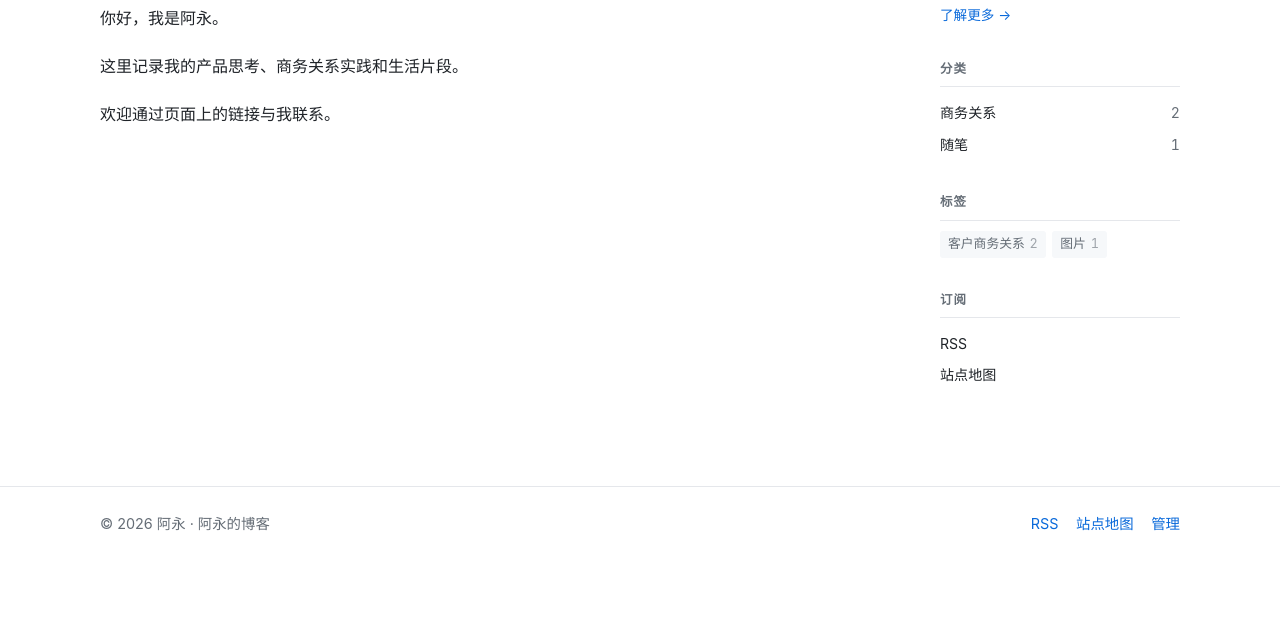
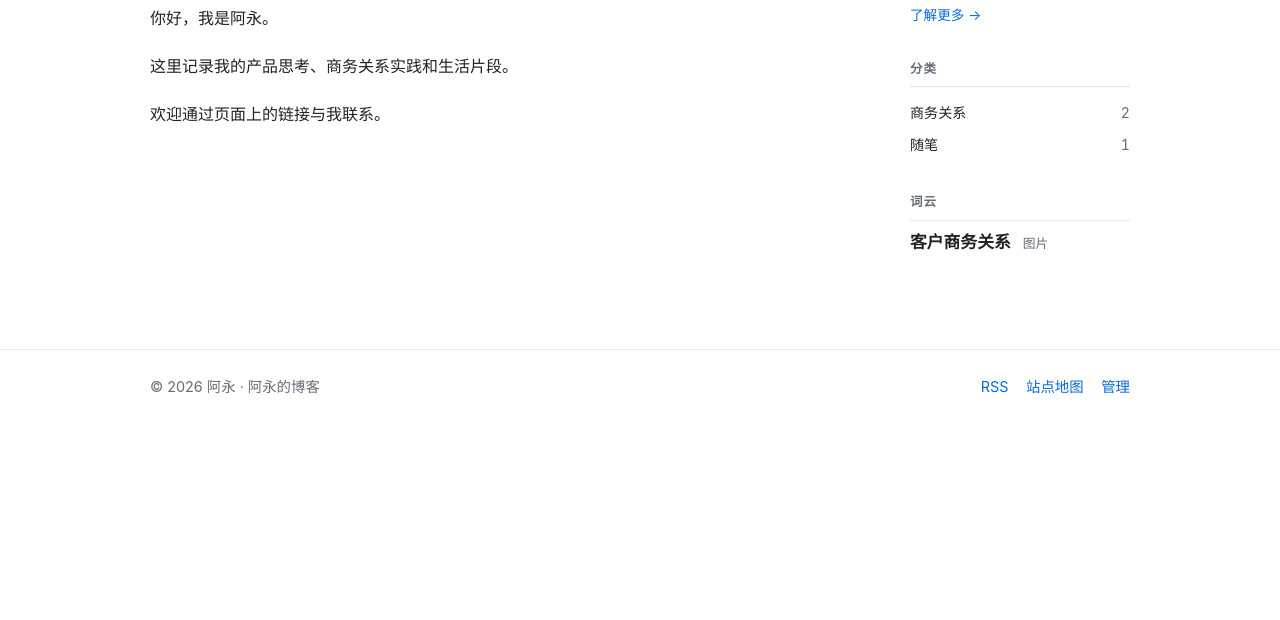
Before and after one commit to zh-simon/wordfo-blog, an Astro site: page /about in a window 1280 px wide. Shown: the part 180-800 px from the top of the page. Built offline with nearby package versions, Linux system fonts and the light colour scheme; Astro itself is replaced by a stand-in of ours.

Commit message:
改版：通用页面路由、Gitee 图片修复、分类与两栏布局

```diff
--- a/public/admin/config.yml
+++ b/public/admin/config.yml
@@ -17,7 +17,7 @@ collections:
     fields:
       - { label: 标题, name: title, widget: string }
       - { label: 摘要, name: description, widget: text }
-      - { label: 分类, name: category, widget: string, default: 随笔 }
+      - { label: 分类, name: category, widget: string, default: 随笔, hint: "文章归类，如：随笔 / 商务关系。同名分类会自动聚合到右侧栏。" }
       - { label: 发布日期, name: pubDate, widget: datetime, type: date }
       - { label: 标签, name: tags, widget: list }
       - { label: 草稿, name: draft, widget: boolean, default: false }
--- a/src/components/PostCard.astro
+++ b/src/components/PostCard.astro
@@ -17,8 +17,8 @@ const { post } = Astro.props;
     <h2 class="post-title">
       <a href={`/blog/${post.id}/`}>{post.data.title}</a>
     </h2>
-    <span class="post-category">{post.data.category}</span>
   </div>
+  <div class="post-foot">
     {post.data.description && <p class="post-desc">{post.data.description}</p>}
     {post.data.tags.length > 0 && (
       <div class="post-tags">
@@ -27,4 +27,5 @@ const { post } = Astro.props;
         ))}
       </div>
     )}
+  </div>
 </li>
--- a/src/components/Sidebar.astro
+++ b/src/components/Sidebar.astro
@@ -5,6 +5,7 @@ import { SITE_DESCRIPTION } from '../consts';
 const posts = await getPublishedPosts();
 const categories = countBy(posts, (post) => [post.data.category]);
 const tags = countBy(posts, (post) => post.data.tags);
+const maxCount = tags.length > 0 ? tags[0][1] : 1;
 ---
 
 <aside class="sidebar" aria-label="站点侧栏">
@@ -30,22 +31,17 @@ const tags = countBy(posts, (post) => post.data.tags);
 
   {tags.length > 0 && (
     <section class="side-block">
-      <h2 class="side-title">标签</h2>
-      <div class="side-tags">
-        {tags.map(([name, count]) => (
-          <a href={`/tags/${encodeURIComponent(name)}/`}>
-            {name}<span>{count}</span>
-          </a>
-        ))}
+      <h2 class="side-title">词云</h2>
+      <div class="word-cloud">
+        {tags.map(([name, count]) => {
+          const level = count === maxCount ? 3 : count >= 2 ? 2 : 1;
+          return (
+            <a class={`cloud-tag s${level}`} href={`/tags/${encodeURIComponent(name)}/`}>
+              {name}
+            </a>
+          );
+        })}
       </div>
     </section>
   )}
-
-  <section class="side-block">
-    <h2 class="side-title">订阅</h2>
-    <ul class="side-list">
-      <li><a href="/rss.xml">RSS</a></li>
-      <li><a href="/sitemap.xml">站点地图</a></li>
-    </ul>
-  </section>
 </aside>
--- a/src/layouts/BaseLayout.astro
+++ b/src/layouts/BaseLayout.astro
@@ -18,11 +18,10 @@ const canonicalURL = new URL(Astro.url.pathname, SITE_URL).href;
 const ogImageURL = new URL(ogImage, SITE_URL).href;
 const path = Astro.url.pathname;
 
+// 分类、标签、订阅都在右侧栏，顶部只保留主入口和后台自建页面
 const links = [
   { href: '/', label: '首页' },
   { href: '/blog/', label: '文章' },
-  { href: '/categories/', label: '分类' },
-  { href: '/tags/', label: '标签' },
   ...pages.map((page) => ({ href: `/${page.id}/`, label: page.data.title })),
 ];
 ---
--- a/src/styles/global.css
+++ b/src/styles/global.css
@@ -6,8 +6,8 @@
   --border: #e5e7eb;
   --accent: #0969da;
   --code-bg: #f6f8fa;
-  --max: 1120px;
-  --side: 240px;
+  --max: 1020px;
+  --side: 220px;
 }
 
 @media (prefers-color-scheme: dark) {
@@ -22,7 +22,6 @@
 }
 
 * { box-sizing: border-box; }
-
 html { font-size: 16px; line-height: 1.75; }
 
 body {
@@ -67,12 +66,7 @@ a:hover { text-decoration: underline; }
 .nav a:hover { color: var(--fg); text-decoration: none; }
 .nav a[aria-current="page"] { color: var(--fg); font-weight: 600; }
 
-.page-layout {
-  display: flex;
-  align-items: flex-start;
-  gap: 2.75rem;
-  padding-top: 0.5rem;
-}
+.page-layout { display: flex; align-items: flex-start; gap: 2rem; padding-top: 0.5rem; }
 .content { flex: 1; min-width: 0; }
 
 .sidebar { flex: 0 0 var(--side); width: var(--side); font-size: 0.88rem; padding-top: 2.5rem; }
@@ -93,16 +87,13 @@ a:hover { text-decoration: underline; }
 .side-list a { color: var(--fg); }
 .side-list a:hover { color: var(--accent); text-decoration: none; }
 .side-count { color: var(--muted); font-variant-numeric: tabular-nums; }
-.side-tags { display: flex; flex-wrap: wrap; gap: 0.4rem; }
-.side-tags a {
-  font-size: 0.8rem;
-  color: var(--muted);
-  background: var(--code-bg);
-  padding: 0.15rem 0.5rem;
-  border-radius: 3px;
-}
-.side-tags a:hover { color: var(--accent); text-decoration: none; }
-.side-tags span { margin-left: 0.3rem; opacity: 0.6; font-variant-numeric: tabular-nums; }
+
+.word-cloud { display: flex; flex-wrap: wrap; align-items: baseline; gap: 0.4rem 0.75rem; }
+.cloud-tag { color: var(--muted); line-height: 1.4; }
+.cloud-tag.s1 { font-size: 0.8rem; }
+.cloud-tag.s2 { font-size: 0.92rem; }
+.cloud-tag.s3 { font-size: 1.05rem; font-weight: 600; color: var(--fg); }
+.cloud-tag:hover { color: var(--accent); text-decoration: none; }
 
 .site-footer {
   border-top: 1px solid var(--border);
@@ -120,7 +111,7 @@ a:hover { text-decoration: underline; }
 .section-title { font-size: 0.85rem; color: var(--muted); font-weight: 600; margin: 0 0 0.5rem; }
 
 .post-list { list-style: none; padding: 0; margin: 0; }
-.post-item { padding: 0.9rem 0; border-bottom: 1px dashed var(--border); }
+.post-item { padding: 0.85rem 0; border-bottom: 1px dashed var(--border); }
 .post-item:last-child { border-bottom: none; }
 .post-line { display: flex; align-items: baseline; gap: 0.75rem; }
 .post-date {
@@ -132,16 +123,13 @@ a:hover { text-decoration: underline; }
 .post-title { flex: 1; min-width: 0; font-size: 1.05rem; line-height: 1.45; margin: 0; font-weight: 600; }
 .post-title a { color: var(--fg); }
 .post-title a:hover { color: var(--accent); text-decoration: none; }
-.post-category {
-  flex: 0 0 auto;
-  font-size: 0.74rem;
-  color: var(--muted);
-  background: var(--code-bg);
-  padding: 0.1rem 0.45rem;
-  border-radius: 3px;
-}
+
+.post-foot { display: flex; align-items: baseline; flex-wrap: wrap; gap: 0.3rem 0.8rem; margin-left: 5.85rem; }
 .post-desc {
-  margin: 0.2rem 0 0 5.85rem;
+  flex: 0 1 auto;
+  min-width: 0;
+  max-width: 75%;
+  margin: 0;
   color: var(--muted);
   font-size: 0.88rem;
   line-height: 1.5;
@@ -149,12 +137,8 @@ a:hover { text-decoration: underline; }
   overflow: hidden;
   text-overflow: ellipsis;
 }
-.post-tags { margin: 0.25rem 0 0 5.85rem; text-align: right; }
-.tag {
-  font-size: 0.76rem;
-  color: var(--muted);
-  margin-left: 0.5rem;
-}
+.post-tags { flex: 0 0 auto; display: flex; gap: 0.4rem; white-space: nowrap; }
+.tag { font-size: 0.76rem; color: var(--muted); }
 .tag:hover { color: var(--accent); text-decoration: none; }
 
 .index-grid { display: grid; grid-template-columns: repeat(auto-fill, minmax(150px, 1fr)); gap: 0.6rem; }
@@ -174,9 +158,8 @@ a:hover { text-decoration: underline; }
 .article-header { border-bottom: 1px solid var(--border); margin-bottom: 2rem; padding-bottom: 1.4rem; }
 .article-header h1 { font-size: 2rem; line-height: 1.35; margin: 0 0 0.7rem; letter-spacing: -0.02em; }
 .article-meta { display: flex; flex-wrap: wrap; gap: 0.4rem 1rem; color: var(--muted); font-size: 0.85rem; }
-.article-body { font-size: 1rem; line-height: 1.9; text-align: justify; text-justify: inter-ideograph; }
+.article-body { font-size: 1rem; line-height: 1.9; }
 .article-body p { margin: 1.1em 0; }
-.article-body h2, .article-body h3 { text-align: left; }
 .article-body h2 { margin-top: 2.25rem; font-size: 1.4rem; letter-spacing: -0.01em; }
 .article-body h3 { margin-top: 1.75rem; font-size: 1.15rem; }
 .article-body ul, .article-body ol { padding-left: 1.5rem; }
@@ -189,16 +172,16 @@ a:hover { text-decoration: underline; }
   overflow-x: auto;
   font-size: 0.9rem;
   line-height: 1.6;
-  text-align: left;
 }
 .article-body code { font-family: ui-monospace, SFMono-Regular, Menlo, Consolas, monospace; }
 .article-body :not(pre) > code { background: var(--code-bg); padding: 0.15rem 0.35rem; border-radius: 4px; font-size: 0.88em; }
-.article-body blockquote {
-  border-left: 3px solid var(--border);
-  margin: 1.5rem 0;
-  padding: 0.25rem 1rem;
-  color: var(--muted);
-}
+.article-body blockquote { border-left: 3px solid var(--border); margin: 1.5rem 0; padding: 0.25rem 1rem; color: var(--muted); }
+
+.article-tags { margin-top: 2rem; padding-top: 1rem; border-top: 1px solid var(--border); }
+.article-tags .tag { margin-left: 0; margin-right: 0.9rem; }
+.back-line { margin-top: 2rem; }
+.back-link { font-size: 0.9rem; color: var(--muted); }
+.empty { color: var(--muted); padding: 2rem 0; }
 
 .post-nav {
   display: grid;
@@ -214,12 +197,6 @@ a:hover { text-decoration: underline; }
 .post-nav-label { font-size: 0.8rem; color: var(--muted); }
 .post-nav-title { color: var(--fg); font-size: 0.95rem; font-weight: 600; }
 .post-nav-empty { visibility: hidden; }
-
-.article-tags { margin-top: 2rem; padding-top: 1rem; border-top: 1px solid var(--border); }
-.article-tags .tag { margin-left: 0; margin-right: 0.9rem; }
-.back-line { margin-top: 2rem; }
-.back-link { font-size: 0.9rem; color: var(--muted); }
-.empty { color: var(--muted); padding: 2rem 0; }
 
 @media (max-width: 900px) {
   .page-layout { flex-direction: column; gap: 0; }
@@ -239,9 +216,11 @@ a:hover { text-decoration: underline; }
 @media (max-width: 600px) {
   html { font-size: 15px; }
   .hero h1, .article-header h1 { font-size: 1.6rem; }
+  .header-inner { min-height: auto; padding: 0.7rem 0; }
+  .nav { gap: 1rem; }
+  .footer-inner { flex-direction: column; }
   .post-nav { grid-template-columns: 1fr; }
-  .footer-inner { flex-direction: column; }
   .post-date { flex-basis: 4.6rem; font-size: 0.78rem; }
-  .post-category { display: none; }
-  .post-desc, .post-tags { margin-left: 5.35rem; }
+  .post-foot { margin-left: 5.35rem; }
+  .post-desc { font-size: 0.84rem; max-width: 100%; }
 }
```
Also changed, not shown: src/content/posts/头像.md (+2 -1 lines). Lines whose indentation alone changed are shown as unchanged.
